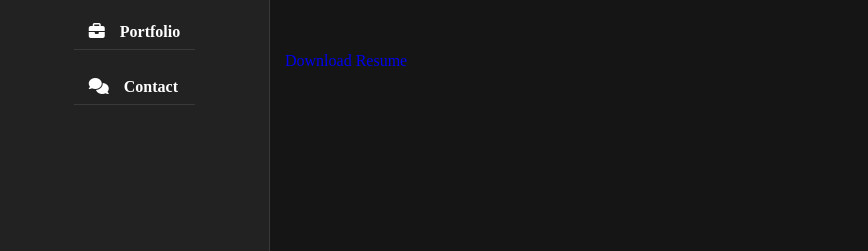
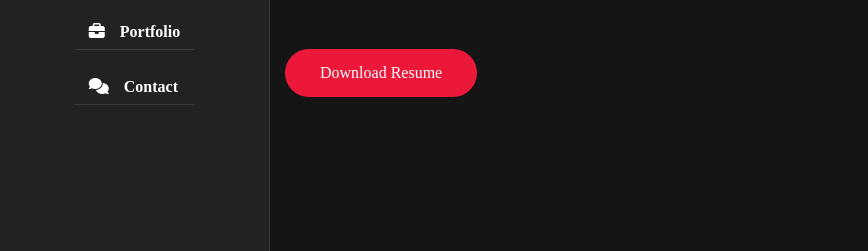
Before and after one commit to rahul-145/Portfolio, a plain HTML site: page index.html in a window 1280 px wide. Shown: the part 438-689 px from the top of the page, 0-868 px from the left. Drawn offline with nearby package versions, Linux system fonts and the light colour scheme; a web font is replaced by a local one.

Commit message:
Update index.html

```diff
--- a/index.html
+++ b/index.html
@@ -56,7 +56,7 @@
                     I have gained experience through internships in roles such as a Database and Business Analyst Intern.
                     Additionally, I have a passion for designing websites.
                   </p>
-                  <a href="https://drive.google.com/file/d/1Xy8C_-IK9lrkYqIYWg1DprSV9vvEZRHJ/view">Download Resume</a>
+                  <a href="https://drive.google.com/file/d/1Xy8C_-IK9lrkYqIYWg1DprSV9vvEZRHJ/view" class="btn">Download Resume</a>
                 </div>
                 <div class="home-img" padd-15>
                   <img src="Images/7S9A1247.jpg" alt="my pic">
```
